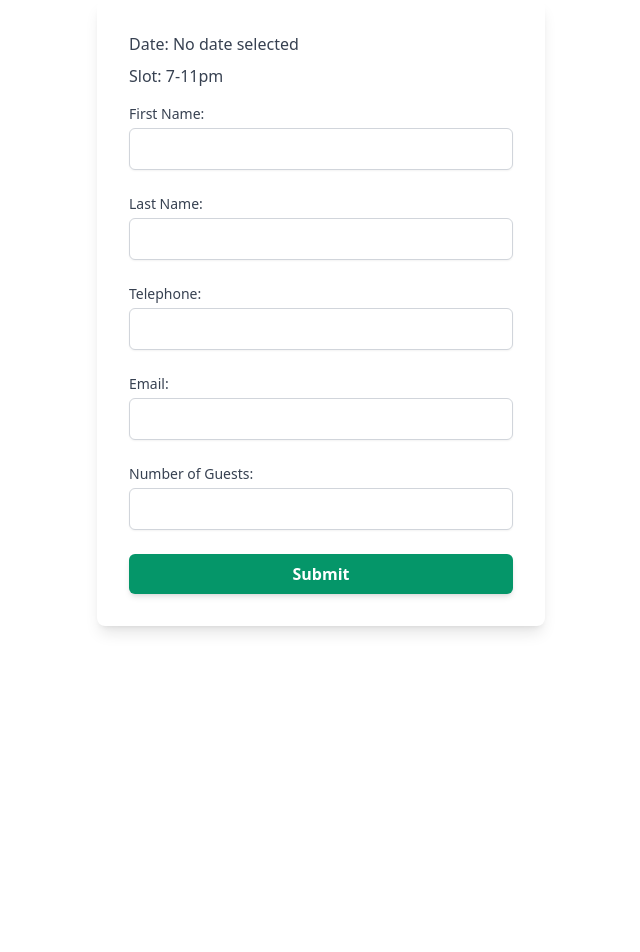
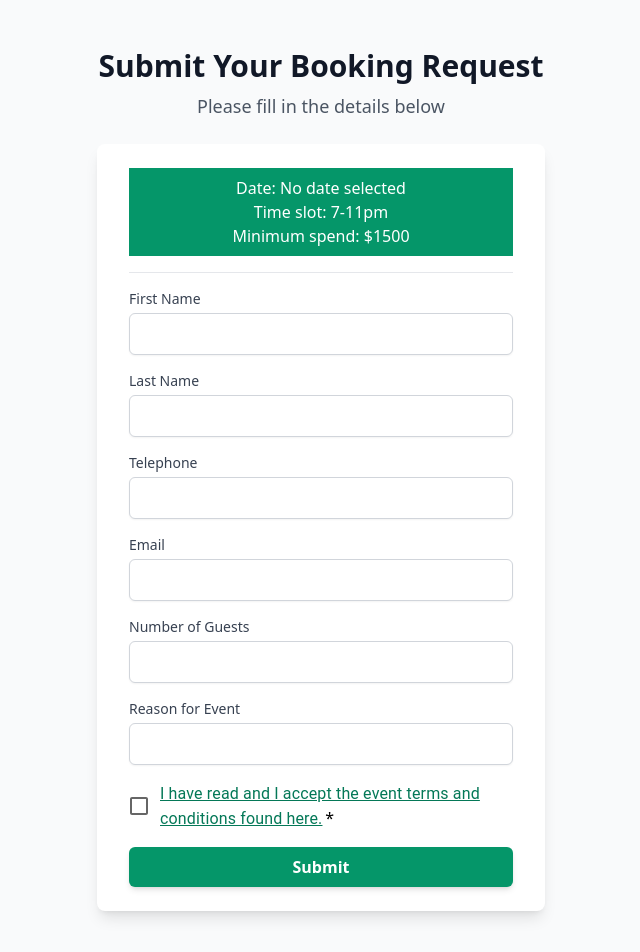
Before and after one commit to jandrews66/np-calendar, a React (Vite) app: page /create in a window 1280 px wide. Shown: the top 952 px of the page, without its empty margins (319-959 px from the left). Before the commit the page ends 800 px from the top, so only its background shows below. Built offline with nearby package versions, Linux system fonts and the light colour scheme.

Commit message:
Edit userCreateBooking to include reason field and improve css.

```diff
--- a/src/components/Calendar.jsx
+++ b/src/components/Calendar.jsx
@@ -62,7 +62,7 @@ export default function Calendar({ bookings, loading, handleClick, handleEdit, s
                             ))}
                             {daysInMonth.map((dayObj, index) => (
                                 <div key={index} className={`border rounded-md text-center text-xs md:text-base`}>
-                                    <div className="bg-slate-100 p-1">{format(dayObj.date, "d")}</div>
+                                    <div className="bg-slate-100 p-0.5">{format(dayObj.date, "d")}</div>
                                     <div>
                                         {dayObj.slotA ? (
                                             <div className={`border-t text-sm p-2 h-10 ${dayObj.slotA.booking_status === "provisional" && showNames ?  'bg-yellow-200' : 'bg-red-100' }`}>
--- a/src/pages/UserCalendar.jsx
+++ b/src/pages/UserCalendar.jsx
@@ -18,6 +18,13 @@ export default function UserCalendar() {
     return (
         <>
             <FetchBookings setBookings={setBookings} setLoading={setLoading} />
+            <img src="https://e65fa1923424da4ae037.cdn6.editmysite.com/uploads/b/e65fa1923424da4ae03716979c9b8e45ca9d11b00591046b78f81ff742dc7e1c/NPstack_1640802669.png"
+                alt="North Point Brewing Logo"
+                width="200"
+                className="mx-auto p-4">
+            </img>
+            <div className="text-center text-sm p-2">To request a time slot outside of these hours please contact us at events@northpointbrewing.com </div>
+
             <Calendar bookings={bookings} loading={loading} handleClick={handleClick} showNames={false} />
         </>
     );
--- a/src/pages/UserCreateBooking.jsx
+++ b/src/pages/UserCreateBooking.jsx
@@ -1,6 +1,9 @@
 import { useState } from 'react';
 import { useLocation, useNavigate } from 'react-router-dom';
 import { format } from "date-fns";
+import Checkbox from '@mui/material/Checkbox';
+import FormGroup from '@mui/material/FormGroup';
+import FormControlLabel from '@mui/material/FormControlLabel';
 
 export default function UserCreateBooking() {
     const location = useLocation();
@@ -10,12 +13,17 @@ export default function UserCreateBooking() {
     const [telephone, setTelephone] = useState('');
     const [email, setEmail] = useState('');
     const [attendance, setAttendance] = useState('');
+    const [reason, setReason] = useState('');
+    const [checked, setChecked] = useState(false)
+
+
     const navigate = useNavigate();
 
+    const handleCheckbox = (e) => {
+        setChecked(e.target.checked)
+    }
     const handleSubmit = async (e) => {
         e.preventDefault();
-
-        // Format date to 'yyyy-MM-dd' for consistency
         const formattedDate = format(new Date(date), 'yyyy-MM-dd');
 
         const formData = {
@@ -26,10 +34,9 @@ export default function UserCreateBooking() {
             telephone,
             email,
             attendance,
+            reason,
             status: "provisional"
         };
-
-        console.log("Submitting form data:", formData);
 
         try {
             const response = await fetch('https://np-calendar-api-production.up.railway.app/booking/create', {
@@ -41,10 +48,8 @@ export default function UserCreateBooking() {
             });
 
             const data = await response.json();
-            console.log('Response received:', data);
 
             if (response.ok) {
-                console.log('Booking created successfully:', data);
                 navigate('/confirmation', { state: { booking: data } });
             } else {
                 console.log('Booking failed:', data);
@@ -54,14 +59,23 @@ export default function UserCreateBooking() {
         }
     };
 
+    return (
+        <div className="min-h-screen flex flex-col items-center justify-center bg-gray-50 py-12 sm:px-6 lg:px-8">
+            <div className="text-center mb-6">
+                <h2 className="text-3xl font-extrabold text-gray-900">Submit Your Booking Request</h2>
+                <p className="mt-2 text-lg text-gray-600">Please fill in the details below</p>
+            </div>
+            <div className="w-full max-w-md bg-white px-8 py-6 shadow-lg rounded-lg">
+                <div className="text-center bg-emerald-600 py-2">
+                <p className="text-white font-light">Date: <span className="font-medium">{date ? format(date, 'dd MMMM yyyy') : 'No date selected'} </span></p>
+                <p className="text-white font-light">Time slot: <span className="font-medium">{slot === 'A' ? '2-6pm' : '7-11pm'}</span></p>
+                <p className="text-white font-light">Minimum spend: <span className="font-medium">{slot === 'A' ? '$1000' : '$1500'}</span></p>
+                </div>
+                <hr className="my-4"></hr>
 
-    return (
-        <div className="max-w-md mx-auto bg-white p-8 shadow-lg rounded-lg">
-            <p className="font-medium text-gray-700 mb-2">Date: {date ? format(date, 'dd MMMM yyyy') : 'No date selected'}</p>
-            <p className="font-medium text-gray-700 mb-4">Slot: {slot === 'A' ? '2-6pm' : '7-11pm'}</p>
-            <form onSubmit={handleSubmit} className="space-y-6">
+                <form onSubmit={handleSubmit} className="space-y-4">
                     <div>
-                    <label htmlFor="firstName" className="block text-sm font-medium text-gray-700">First Name:</label>
+                        <label htmlFor="firstName" className="block text-sm font-medium text-gray-700">First Name</label>
                         <input
                             type="text"
                             id="firstName"
@@ -71,7 +85,7 @@ export default function UserCreateBooking() {
                         />
                     </div>
                     <div>
-                    <label htmlFor="lastName" className="block text-sm font-medium text-gray-700">Last Name:</label>
+                        <label htmlFor="lastName" className="block text-sm font-medium text-gray-700">Last Name</label>
                         <input
                             type="text"
                             id="lastName"
@@ -81,7 +95,7 @@ export default function UserCreateBooking() {
                         />
                     </div>
                     <div>
-                    <label htmlFor="telephone" className="block text-sm font-medium text-gray-700">Telephone:</label>
+                        <label htmlFor="telephone" className="block text-sm font-medium text-gray-700">Telephone</label>
                         <input
                             type="tel"
                             id="telephone"
@@ -91,7 +105,7 @@ export default function UserCreateBooking() {
                         />
                     </div>
                     <div>
-                    <label htmlFor="email" className="block text-sm font-medium text-gray-700">Email:</label>
+                        <label htmlFor="email" className="block text-sm font-medium text-gray-700">Email</label>
                         <input
                             type="email"
                             id="email"
@@ -101,7 +115,7 @@ export default function UserCreateBooking() {
                         />
                     </div>
                     <div>
-                    <label htmlFor="attendance" className="block text-sm font-medium text-gray-700">Number of Guests:</label>
+                        <label htmlFor="attendance" className="block text-sm font-medium text-gray-700">Number of Guests</label>
                         <input
                             type="number"
                             id="attendance"
@@ -112,8 +126,35 @@ export default function UserCreateBooking() {
                             required
                         />
                     </div>
-                <button type="submit" className="w-full py-2 px-4 bg-emerald-600 text-white font-semibold rounded-md shadow-md hover:bg-emerald-700 focus:outline-none focus:ring-2 focus:ring-offset-2 focus:ring-emerald-500">Submit</button>
+                    <div>
+                        <label htmlFor="reason" className="block text-sm font-medium text-gray-700">Reason for Event</label>
+                        <input
+                            type="text"
+                            id="reason"
+                            className="mt-1 block w-full px-3 py-2 border border-gray-300 rounded-md shadow-sm focus:ring-emerald-500 focus:border-emerald-500"
+                            onChange={(e) => setReason(e.target.value)}
+                            required
+                        />
+                    </div>
+                    <div>
+                        <FormGroup>
+                            <FormControlLabel
+                                required
+                                control={<Checkbox color="primary" />}
+                                onChange={handleCheckbox}
+                                label={
+                                    <a href="https://www.northpointbrewing.com" target="_blank" rel="noopener noreferrer" className="text-emerald-700 underline">
+                                        I have read and I accept the event terms and conditions found here.
+                                    </a>
+                                }
+                            />
+                        </FormGroup>
+                    </div>
+                    <button type="submit" className="w-full py-2 px-4 bg-emerald-600 text-white font-semibold rounded-md shadow-md hover:bg-emerald-700 focus:outline-none focus:ring-2 focus:ring-offset-2 focus:ring-emerald-500">
+                        Submit
+                    </button>
                 </form>
+            </div>
         </div>
     );
 }
```
Lines whose indentation alone changed are shown as unchanged.
